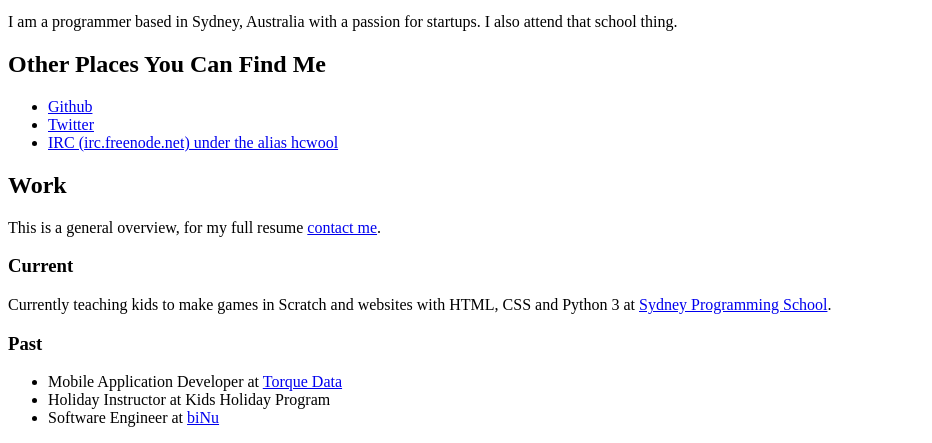
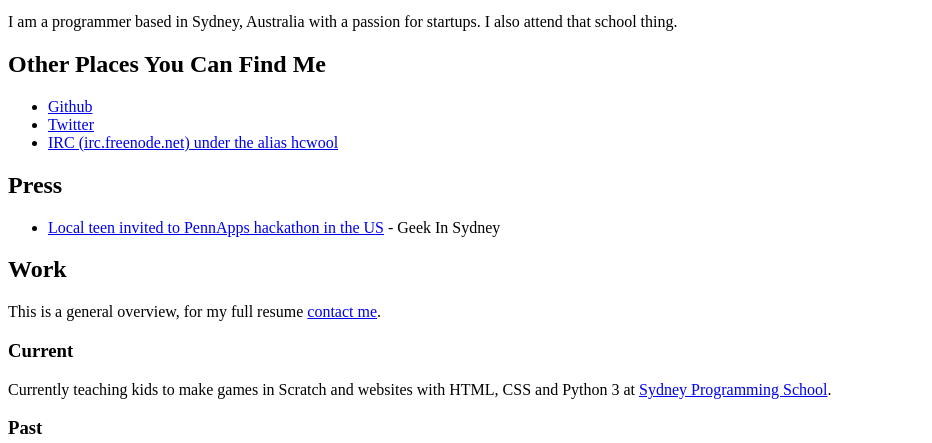
Before and after one commit to akshaykumar12527/akshaykumar12527.github.io, a website: page index.html in a window 1280 px wide. Shown: the part 646-1089 px from the top of the page, without its empty margins (0-932 px from the left). Drawn offline with Linux system fonts and the light colour scheme.

Commit message:
Add press

```diff
--- a/index.html
+++ b/index.html
@@ -22,6 +22,11 @@
             <li><a href="http://github.com/paked">Github</a></li>
             <li><a href="http://twitter.com/hshoebridge">Twitter</a></li>
             <li><a href="https://webchat.freenode.net/">IRC (irc.freenode.net) under the alias hcwool</a></li>
+        </ul>
+
+        <h2>Press</h2>
+        <ul>
+            <li><a href="http://www.geekinsydney.com/7710/local-teen-invited-to-penapps-hackathon-in-the-us/">Local teen invited to PennApps hackathon in the US</a> - Geek In Sydney</li>
         </ul>
 
         <h2>Work</h2>
```
